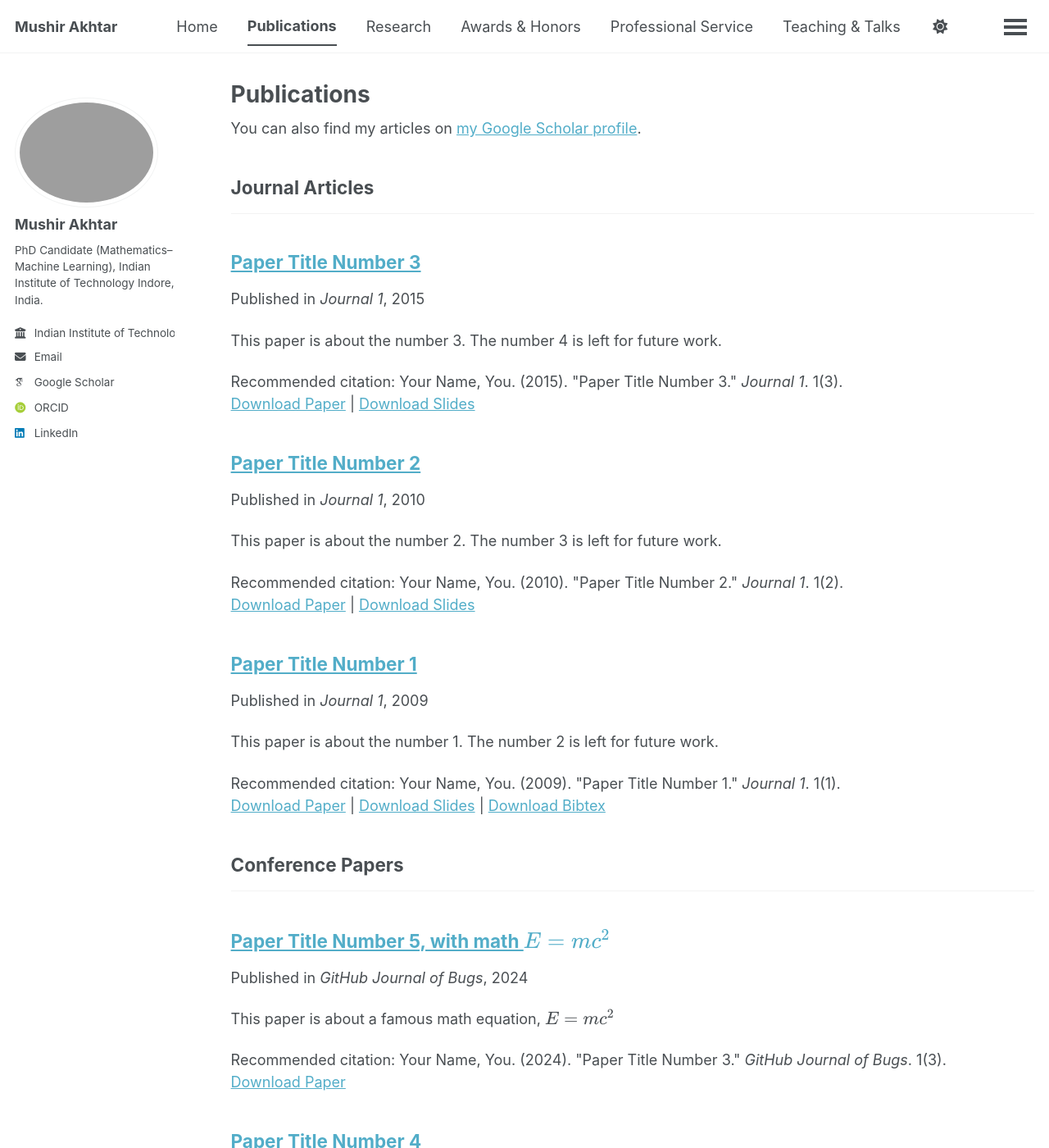
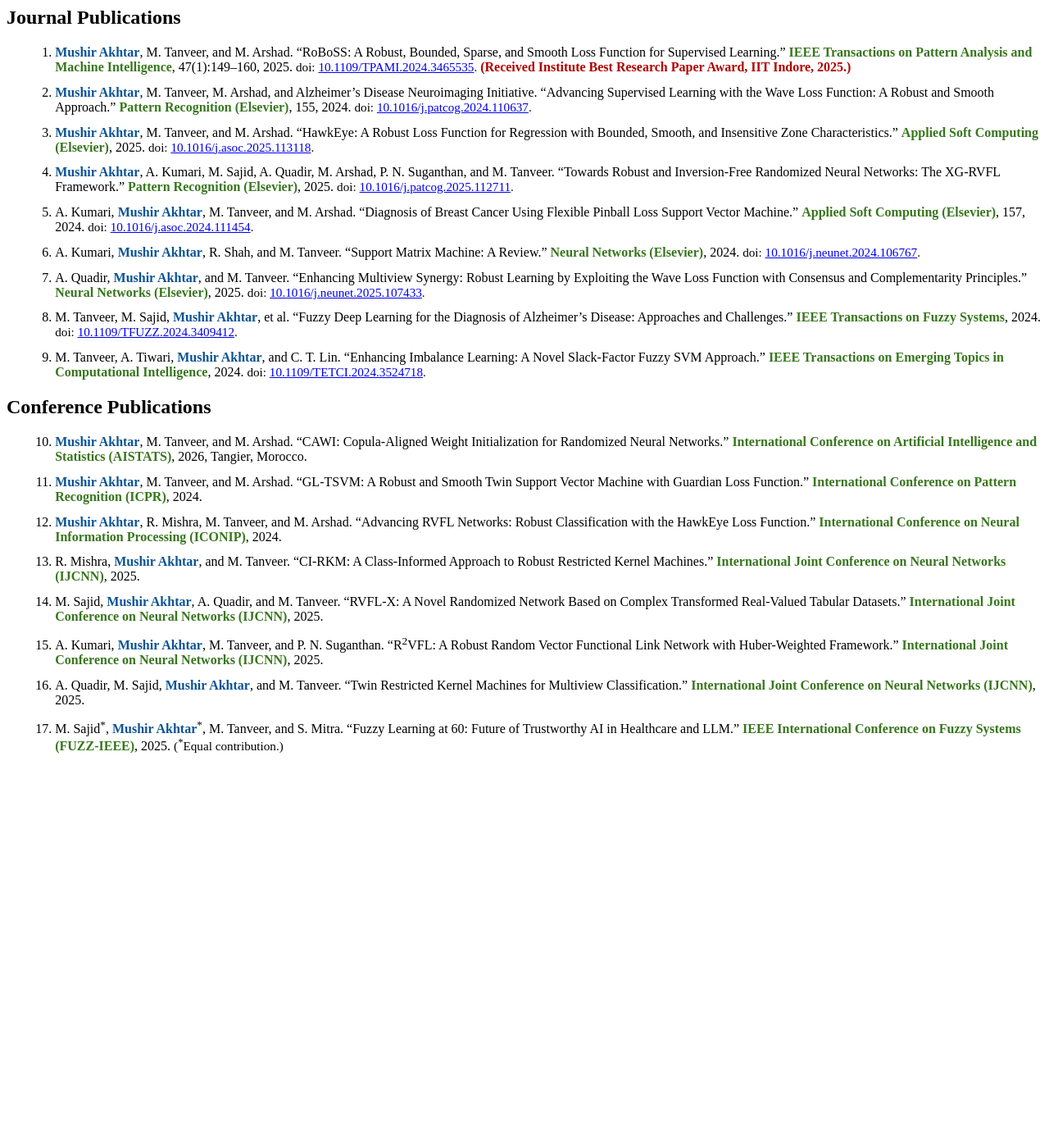
Before and after one commit to mushir-akhtar/mushir-akhtar.github.io, a Jekyll site: the page _pages/publications.html, which Jekyll copies as it is, in a window 1280 px wide and 1400 px high. Shown: the whole window at 82% size. Built offline with Jekyll 4.4.1, drawn with Linux system fonts in a browser that asks for light colours; some web fonts are replaced; a script bundle is joined from its source files by our own code; library files that are not in the unit come from our copies; some of the changed text lies outside the part shown.

Commit message:
Update publications.html

```diff
--- a/_pages/publications.html
+++ b/_pages/publications.html
@@ -1,33 +1,130 @@
----
-layout: archive
-title: "Publications"
-permalink: /publications/
-author_profile: true
----
+<style>
+.pub-list { margin-left: 1.2rem; }
+.pub-list li { margin-bottom: 0.8rem; }
+.author-me { font-weight: 700; color: #0b5394; }
+.venue { font-weight: 700; color: #38761d; }
+.note { color: #b10000; font-weight: 600; }
+.small { font-size: 0.95em; }
+</style>
 
-{% if site.author.googlescholar %}
-  <div class="wordwrap">You can also find my articles on <a href="{{site.author.googlescholar}}">my Google Scholar profile</a>.</div>
-{% endif %}
+<h2>Journal Publications</h2>
 
-{% include base_path %}
+<ol class="pub-list">
+<li>
+<span class="author-me">Mushir Akhtar</span>, M. Tanveer, and M. Arshad.
+“RoBoSS: A Robust, Bounded, Sparse, and Smooth Loss Function for Supervised Learning.”
+<span class="venue">IEEE Transactions on Pattern Analysis and Machine Intelligence</span>,
+47(1):149–160, 2025.
+<span class="small">doi: <a href="https://doi.org/10.1109/TPAMI.2024.3465535">10.1109/TPAMI.2024.3465535</a>.</span>
+<span class="note">(Received Institute Best Research Paper Award, IIT Indore, 2025.)</span>
+</li>
 
-<!-- New style rendering if publication categories are defined -->
-{% if site.publication_category %}
-  {% for category in site.publication_category  %}
-    {% assign title_shown = false %}
-    {% for post in site.publications reversed %}
-      {% if post.category != category[0] %}
-        {% continue %}
-      {% endif %}
-      {% unless title_shown %}
-        <h2>{{ category[1].title }}</h2><hr />
-        {% assign title_shown = true %}
-      {% endunless %}
-      {% include archive-single.html %}
-    {% endfor %}
-  {% endfor %}
-{% else %}
-  {% for post in site.publications reversed %}
-    {% include archive-single.html %}
-  {% endfor %}
-{% endif %}
+<li>
+<span class="author-me">Mushir Akhtar</span>, M. Tanveer, M. Arshad, and Alzheimer’s Disease Neuroimaging Initiative.
+“Advancing Supervised Learning with the Wave Loss Function: A Robust and Smooth Approach.”
+<span class="venue">Pattern Recognition (Elsevier)</span>, 155, 2024.
+<span class="small">doi: <a href="https://doi.org/10.1016/j.patcog.2024.110637">10.1016/j.patcog.2024.110637</a>.</span>
+</li>
+
+<li>
+<span class="author-me">Mushir Akhtar</span>, M. Tanveer, and M. Arshad.
+“HawkEye: A Robust Loss Function for Regression with Bounded, Smooth, and Insensitive Zone Characteristics.”
+<span class="venue">Applied Soft Computing (Elsevier)</span>, 2025.
+<span class="small">doi: <a href="https://doi.org/10.1016/j.asoc.2025.113118">10.1016/j.asoc.2025.113118</a>.</span>
+</li>
+
+<li>
+<span class="author-me">Mushir Akhtar</span>, A. Kumari, M. Sajid, A. Quadir, M. Arshad, P. N. Suganthan, and M. Tanveer.
+“Towards Robust and Inversion-Free Randomized Neural Networks: The XG-RVFL Framework.”
+<span class="venue">Pattern Recognition (Elsevier)</span>, 2025.
+<span class="small">doi: <a href="https://doi.org/10.1016/j.patcog.2025.112711">10.1016/j.patcog.2025.112711</a>.</span>
+</li>
+
+<li>
+A. Kumari, <span class="author-me">Mushir Akhtar</span>, M. Tanveer, and M. Arshad.
+“Diagnosis of Breast Cancer Using Flexible Pinball Loss Support Vector Machine.”
+<span class="venue">Applied Soft Computing (Elsevier)</span>, 157, 2024.
+<span class="small">doi: <a href="https://doi.org/10.1016/j.asoc.2024.111454">10.1016/j.asoc.2024.111454</a>.</span>
+</li>
+
+<li>
+A. Kumari, <span class="author-me">Mushir Akhtar</span>, R. Shah, and M. Tanveer.
+“Support Matrix Machine: A Review.”
+<span class="venue">Neural Networks (Elsevier)</span>, 2024.
+<span class="small">doi: <a href="https://doi.org/10.1016/j.neunet.2024.106767">10.1016/j.neunet.2024.106767</a>.</span>
+</li>
+
+<li>
+A. Quadir, <span class="author-me">Mushir Akhtar</span>, and M. Tanveer.
+“Enhancing Multiview Synergy: Robust Learning by Exploiting the Wave Loss Function with Consensus and Complementarity Principles.”
+<span class="venue">Neural Networks (Elsevier)</span>, 2025.
+<span class="small">doi: <a href="https://doi.org/10.1016/j.neunet.2025.107433">10.1016/j.neunet.2025.107433</a>.</span>
+</li>
+
+<li>
+M. Tanveer, M. Sajid, <span class="author-me">Mushir Akhtar</span>, et al.
+“Fuzzy Deep Learning for the Diagnosis of Alzheimer’s Disease: Approaches and Challenges.”
+<span class="venue">IEEE Transactions on Fuzzy Systems</span>, 2024.
+<span class="small">doi: <a href="https://doi.org/10.1109/TFUZZ.2024.3409412">10.1109/TFUZZ.2024.3409412</a>.</span>
+</li>
+
+<li>
+M. Tanveer, A. Tiwari, <span class="author-me">Mushir Akhtar</span>, and C. T. Lin.
+“Enhancing Imbalance Learning: A Novel Slack-Factor Fuzzy SVM Approach.”
+<span class="venue">IEEE Transactions on Emerging Topics in Computational Intelligence</span>, 2024.
+<span class="small">doi: <a href="https://doi.org/10.1109/TETCI.2024.3524718">10.1109/TETCI.2024.3524718</a>.</span>
+</li>
+</ol>
+
+<h2>Conference Publications</h2>
+
+<ol class="pub-list" start="10">
+<li>
+<span class="author-me">Mushir Akhtar</span>, M. Tanveer, and M. Arshad.
+“CAWI: Copula-Aligned Weight Initialization for Randomized Neural Networks.”
+<span class="venue">International Conference on Artificial Intelligence and Statistics (AISTATS)</span>, 2026, Tangier, Morocco.
+</li>
+
+<li>
+<span class="author-me">Mushir Akhtar</span>, M. Tanveer, and M. Arshad.
+“GL-TSVM: A Robust and Smooth Twin Support Vector Machine with Guardian Loss Function.”
+<span class="venue">International Conference on Pattern Recognition (ICPR)</span>, 2024.
+</li>
+
+<li>
+<span class="author-me">Mushir Akhtar</span>, R. Mishra, M. Tanveer, and M. Arshad.
+“Advancing RVFL Networks: Robust Classification with the HawkEye Loss Function.”
+<span class="venue">International Conference on Neural Information Processing (ICONIP)</span>, 2024.
+</li>
+
+<li>
+R. Mishra, <span class="author-me">Mushir Akhtar</span>, and M. Tanveer.
+“CI-RKM: A Class-Informed Approach to Robust Restricted Kernel Machines.”
+<span class="venue">International Joint Conference on Neural Networks (IJCNN)</span>, 2025.
+</li>
+
+<li>
+M. Sajid, <span class="author-me">Mushir Akhtar</span>, A. Quadir, and M. Tanveer.
+“RVFL-X: A Novel Randomized Network Based on Complex Transformed Real-Valued Tabular Datasets.”
+<span class="venue">International Joint Conference on Neural Networks (IJCNN)</span>, 2025.
+</li>
+
+<li>
+A. Kumari, <span class="author-me">Mushir Akhtar</span>, M. Tanveer, and P. N. Suganthan.
+“R<sup>2</sup>VFL: A Robust Random Vector Functional Link Network with Huber-Weighted Framework.”
+<span class="venue">International Joint Conference on Neural Networks (IJCNN)</span>, 2025.
+</li>
+
+<li>
+A. Quadir, M. Sajid, <span class="author-me">Mushir Akhtar</span>, and M. Tanveer.
+“Twin Restricted Kernel Machines for Multiview Classification.”
+<span class="venue">International Joint Conference on Neural Networks (IJCNN)</span>, 2025.
+</li>
+
+<li>
+M. Sajid<sup>*</sup>, <span class="author-me">Mushir Akhtar</span><sup>*</sup>, M. Tanveer, and S. Mitra.
+“Fuzzy Learning at 60: Future of Trustworthy AI in Healthcare and LLM.”
+<span class="venue">IEEE International Conference on Fuzzy Systems (FUZZ-IEEE)</span>, 2025.
+<span class="small">(<sup>*</sup>Equal contribution.)</span>
+</li>
+</ol>
```
